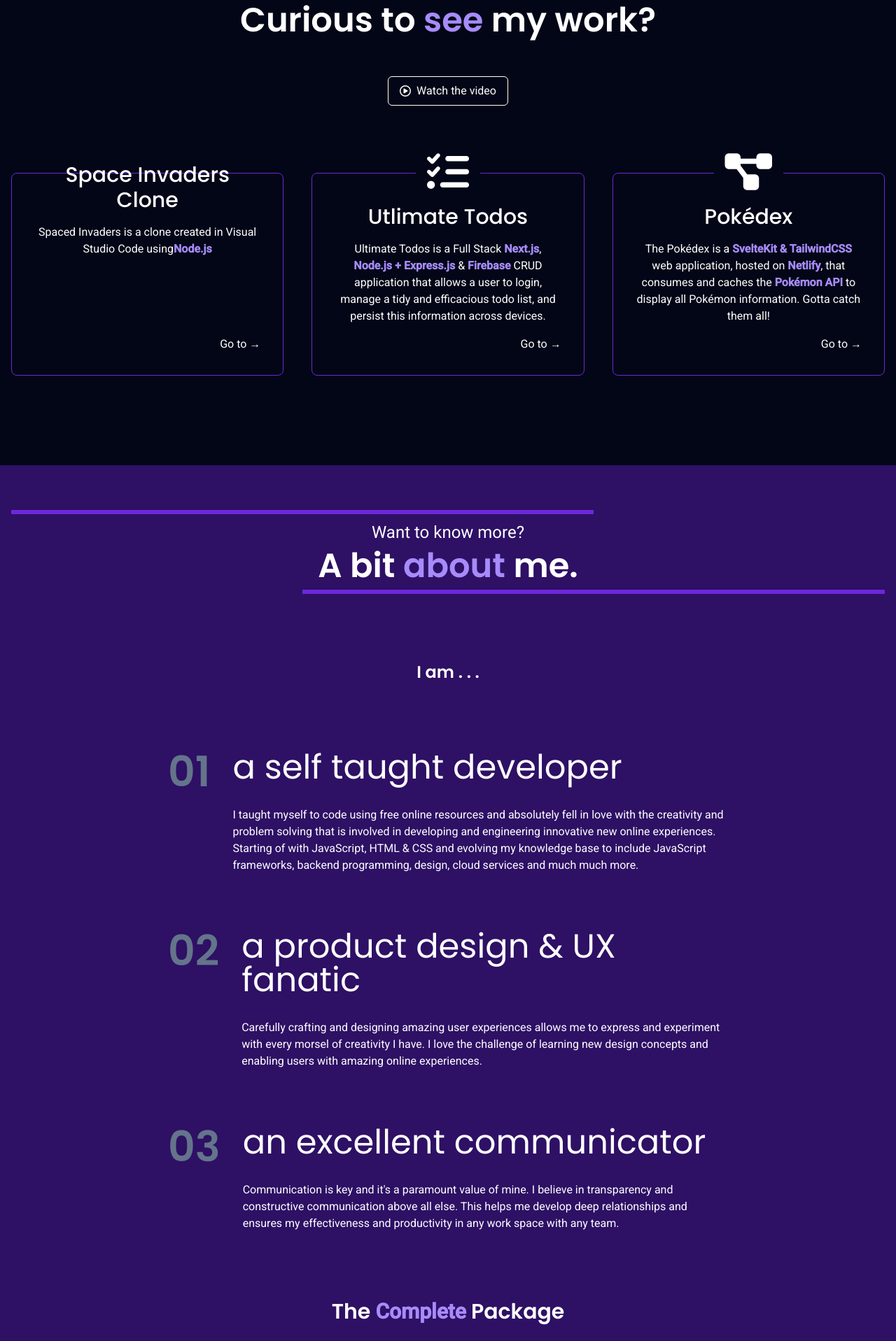
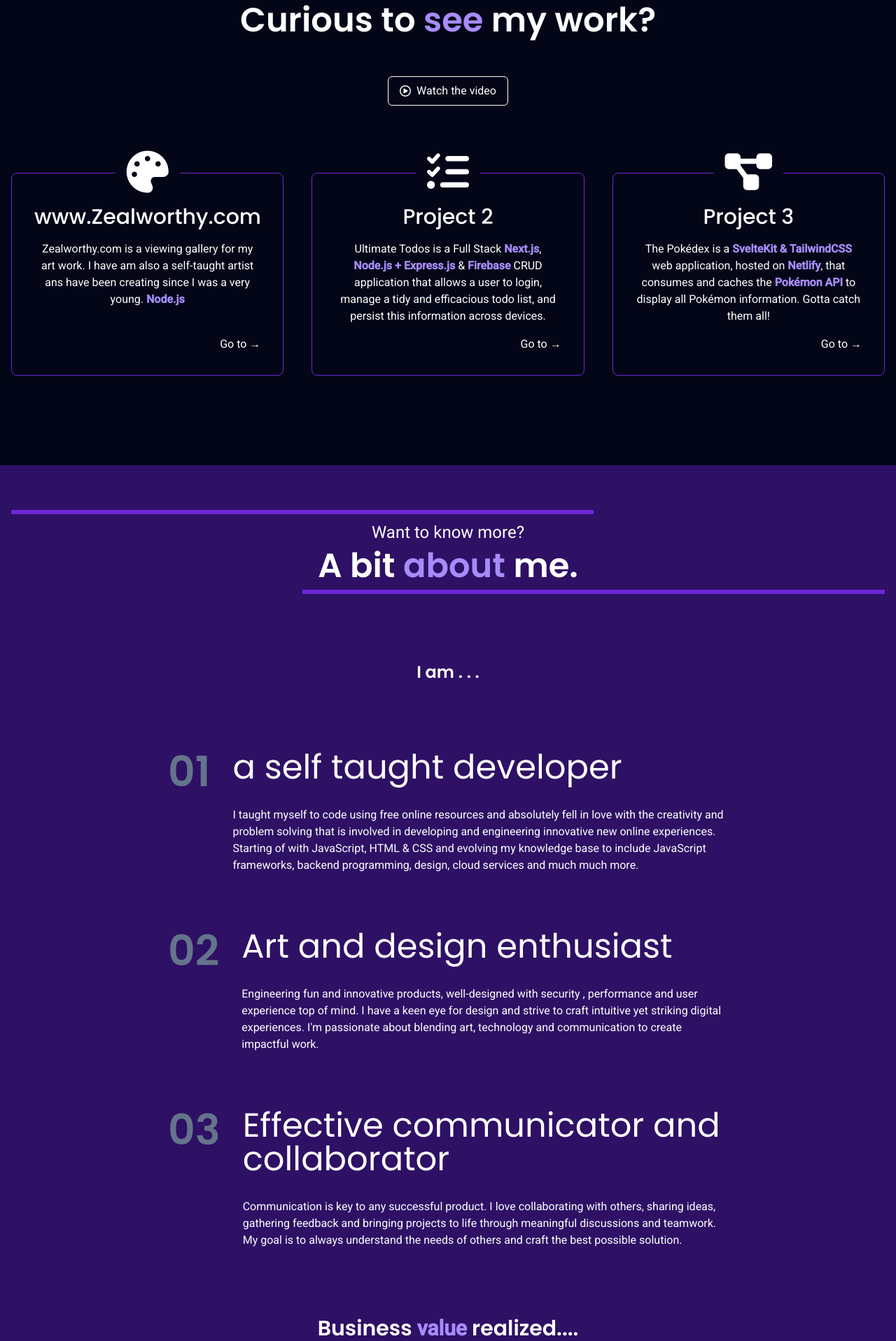
Before and after one commit to AdminZacc/sveltekit_tailwind_portfolio, a SvelteKit app: page / in a window 1280 px wide. Shown: the part 880-2797 px from the top of the page at 70% size. Built offline with nearby package versions, Linux system fonts and the light colour scheme.

Commit message:
Customized projects text

```diff
--- a/src/components/Main.svelte
+++ b/src/components/Main.svelte
@@ -3,19 +3,19 @@
 
     let steps = [
         {
-            name: "Space Invaders Clone",
-            icon: "fa-solid fa-alien",
+            name: "www.Zealworthy.com",
+            icon: "fa-solid fa-palette",
             description:
-                "Smoljames Store is a a merchanising store created with Next.js, Commerce.js & Stripe! Commerce.js is a CMS for managing project and Stripe is used for all transaction handling.",
+                "My Word-press portfolio site for my art work",
         },
         {
-            name: "Utlimate Todos",
+            name: "Project 2",
             icon: "fa-solid fa-list-check",
             description:
                 "Test for model robustness with customized test profiles and receive exhaustive reporting on the performance and potential vulnerabilities of your model.",
         },
         {
-            name: "Pokédex",
+            name: "Project 3",
             icon: "fa-solid fa-diagram-project",
             description:
                 "Augment your datasets with our filters and dataset manipulations to ensure your models are trained on the highest quality datasets (coming soon).",
@@ -31,15 +31,15 @@
         },
         {
 
-            name: "a product design & UX fanatic",
+            name: "Art and design enthusiast",
             description:
-                "Carefully crafting and designing amazing user experiences allows me to express and experiment with every morsel of creativity I have. I love the challenge of learning new design concepts and enabling users with amazing online experiences.",
+                "Engineering fun and innovative products, well-designed with security , performance and user experience top of mind. I have a keen eye for design and strive to craft intuitive yet striking digital experiences. I'm passionate about blending art, technology and communication to create impactful work.",
         },
         {
 
-            name: "an excellent communicator",
+            name: "Effective communicator and collaborator",
             description:
-                "Communication is key and it's a paramount value of mine. I believe in transparency and constructive communication above all else. This helps me develop deep relationships and ensures my effectiveness and productivity in any work space with any team.",
+                "Communication is key to any successful product. I love collaborating with others, sharing ideas, gathering feedback and bringing projects to life through meaningful discussions and teamwork. My goal is to always understand the needs of others and craft the best possible solution.",
         },
     ];
 </script>
@@ -54,8 +54,7 @@
         >
             <h2 class="font-semibold text-4xl sm:text-5xl md:text-6xl">
                 Hi! I'm <span class="poppins text-violet-400">Zacchaeus</span> Elliott
-                <br />Full Stack
-                <span class="poppins text-violet-400">Developer</span>
+                <br />Full Stack <span class="poppins text-violet-400">Developer</span>
             </h2>
             <p class="text-base sm:text-lg md:text-xl">
                 My <span class="text-violet-400"> favorite web tech</span> includes JavaScript
@@ -68,7 +67,7 @@
                 <div
                     class="absolute top-0 right-full w-full h-full bg-violet-400 opacity-20 group-hover:translate-x-full z-0 duration-200"
                 />
-                <h4 class="relative z-9">Get in touch &rarr;</h4>
+                <h4 class="relative z-9">Hit me up! &rarr;</h4>
             </button>
         </div>
         <div class="relative shadow-2xl grid place-items-center">
@@ -109,7 +108,7 @@
         <div class="grid grid-cols-1 lg:grid-cols-3 gap-12 lg:gap-10">
             <Step step={steps[0]}>
                 <p>
-                    Spaced Invaders is a clone created in Visual Studio Code using<strong
+                    Zealworthy.com is a viewing gallery for my art work. I have am also a self-taught artist ans have been creating since I was a very young. <strong
                         class="text-violet-400"
                         >Node.js</strong>
                 </p>
@@ -177,7 +176,7 @@
             {/each}
         </div>
         <h5 class={" text-2xl sm:text-3xl font-semibold text-center poppins "}>
-            The <span class="text-violet-400">Complete</span> Package
+            Business <span class="text-violet-400">value</span> realized....
         </h5>
         <div
             class="flex flex-col overflow-x-scroll gap-10 max-w-[800px] mx-auto w-full"
```
